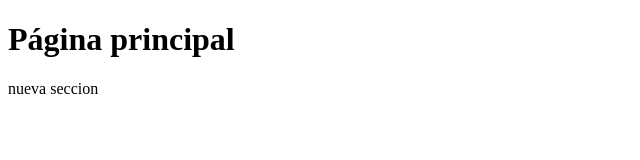
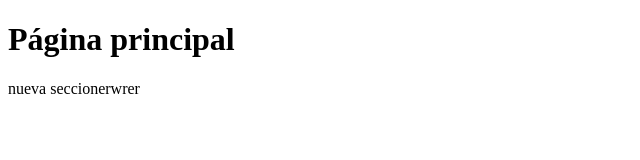
Before and after one commit to reduanEAG/cursoWeb, a plain HTML site: page index.html in a window 1280 px wide. Shown: the full height of the page, 0-640 px from the left. Drawn offline with Linux system fonts and the light colour scheme.

Commit message:
Update index.html

```diff
--- a/index.html
+++ b/index.html
@@ -8,7 +8,7 @@
 <body>
     <h1>Página principal</h1>
     <section>
-        nueva seccion
+        nueva seccionerwrer
     </section>
 </body>
 </html>
```
